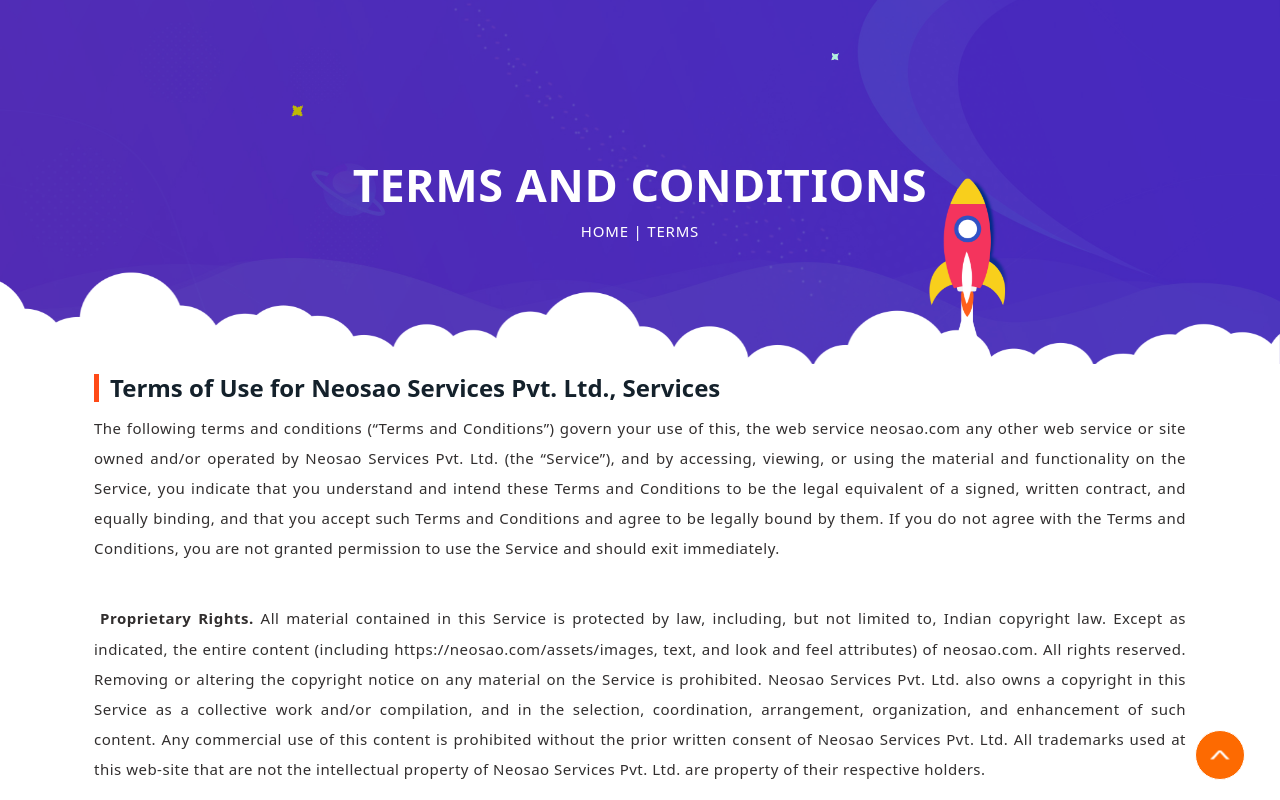
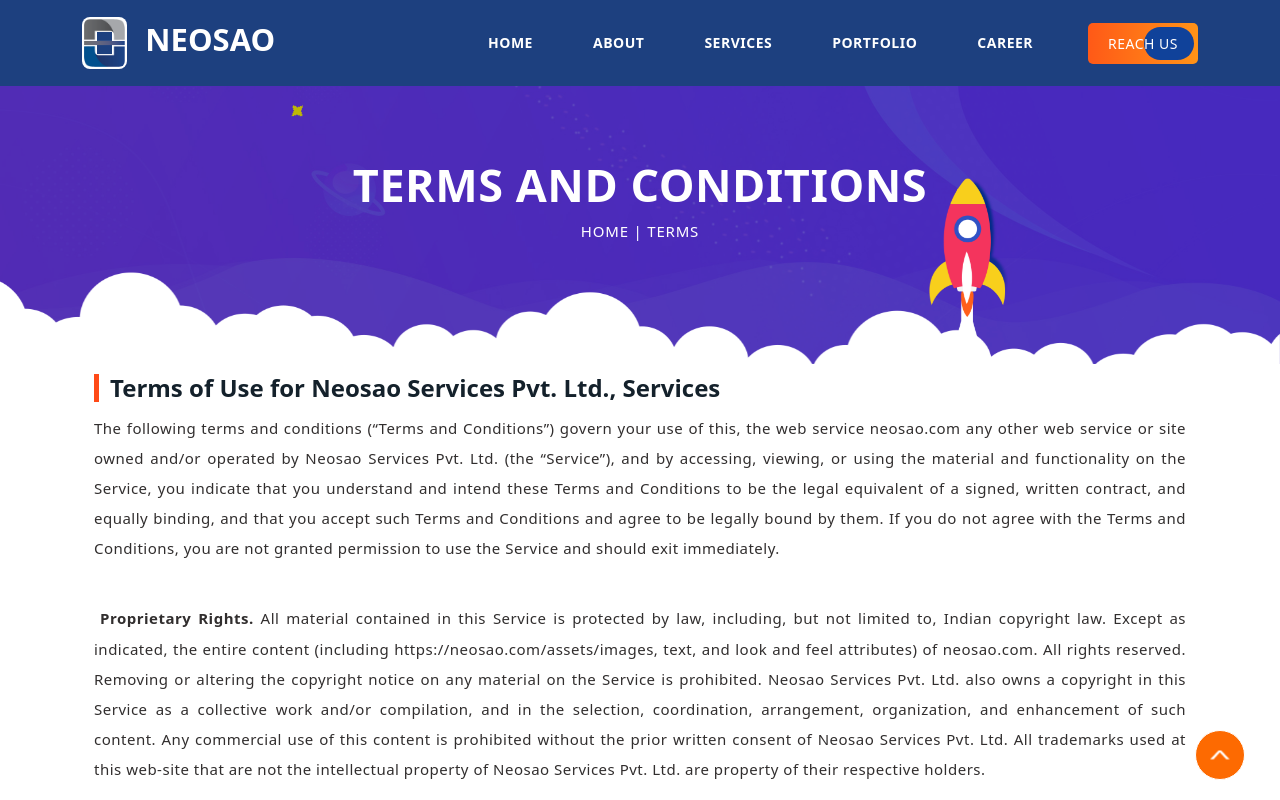
Before and after one commit to neosao123/neosao-website, a React (Create React App) app: page /neosaoweb/term in a window 1280 px wide. Shown: the top 800 px of the page. Built offline with nearby package versions, Linux system fonts and the light colour scheme.

Commit message:
fix Header stick to Term page

```diff
--- a/src/assets/style/offcanvas.css
+++ b/src/assets/style/offcanvas.css
@@ -1,3 +1,7 @@
+
+
+
+
 .offcanvas-header {
     background: #1d407f;
 }
--- a/src/components/Offcanvas.jsx
+++ b/src/components/Offcanvas.jsx
@@ -18,7 +18,7 @@
                 <span className="navbar-toggler-icon"></span>
             </button>
 
-            <div className={`offcanvas offcanvas-end${isOffcanvasOpen ? ' show' : ''}`} tabIndex="-1" id="offcanvasRight" aria-labelledby="offcanvasRightLabel">
+            <div className={`offcanvas offcanvas-start${isOffcanvasOpen ? ' show' : ''}`} tabIndex="-1" id="offcanvasRight" aria-labelledby="offcanvasRightLabel">
                 <div className="offcanvas-header">
                     <a className="logo" href="/neosaoweb">
                         <h2><img src={logo} alt="Logo" /> <span>Neosao</span></h2>
--- a/src/components/Terms.jsx
+++ b/src/components/Terms.jsx
@@ -6,10 +6,12 @@
 import star1 from '../assets/images/star-1.png'
 import star2 from '../assets/images/star-2.png'
 import cloud1 from '../assets/images/cloud1.png'
+import Headers from '../components/Header'
 
 const Terms = () => {
   return (
     <>
+    <Headers />
       <div className="inner-header">
         <div className="container">
           <div className="row">
```
